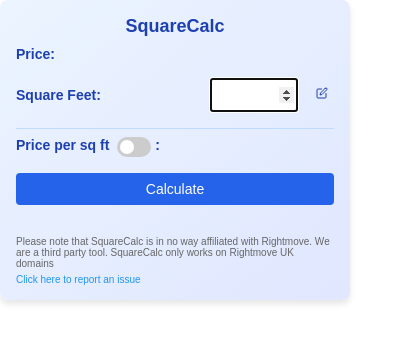
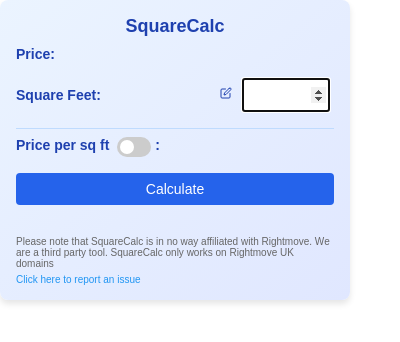
Before and after one commit to Brunnys/rightmove-sqft-calculator, a browser extension: page popup.html in a window 400 px wide. Both pictures are taken after a click on the button 322 px from the left and 89 px from the top of the page. Drawn offline with Linux system fonts and the light colour scheme.

Commit message:
Edit button changes
Moved the edit button to the left of the figure

```diff
--- a/popup.css
+++ b/popup.css
@@ -57,7 +57,6 @@
   display: flex;
   align-items: center;
   justify-content: flex-end; /* Align items to the right */
-  gap: 4px; /* Adjust this value to control the spacing between the value and the switch */
 }
 
 .edit-button {
@@ -68,7 +67,7 @@
   border: none;
   cursor: pointer;
   color: #1E40AF;
-  margin-left: 4px;
+  margin-right: 4px; /* Add some space between the button and the value */
 }
 
 .hidden {
@@ -218,3 +217,11 @@
 .disclaimer a:hover {
   text-decoration: underline;
 }
+
+#squareFootage {
+  order: 2; /* Move the square footage value to the right of the edit button */
+}
+
+#squareFootageInput {
+  order: 2; /* Ensure the input field also appears to the right of the edit button when visible */
+}
--- a/popup.html
+++ b/popup.html
@@ -22,14 +22,14 @@
         <div class="info-row">
           <span class="label" id="squareFootageLabel">Square Feet:</span>
           <div class="value-container">
-            <span class="value" id="squareFootage"></span>
-            <input type="number" id="squareFootageInput" class="hidden" min="0" step="0.01">
             <button class="edit-button" id="editButton">
               <svg xmlns="http://www.w3.org/2000/svg" width="12" height="12" viewBox="0 0 24 24" fill="none" stroke="currentColor" stroke-width="2" stroke-linecap="round" stroke-linejoin="round">
                 <path d="M11 4H4a2 2 0 0 0-2 2v14a2 2 0 0 0 2 2h14a2 2 0 0 0 2-2v-7"></path>
                 <path d="M18.5 2.5a2.121 2.121 0 0 1 3 3L12 15l-4 1 1-4 9.5-9.5z"></path>
               </svg>
             </button>
+            <span class="value" id="squareFootage"></span>
+            <input type="number" id="squareFootageInput" class="hidden" min="0" step="0.01">
           </div>
         </div>
         <div class="info-row border-top">
```
